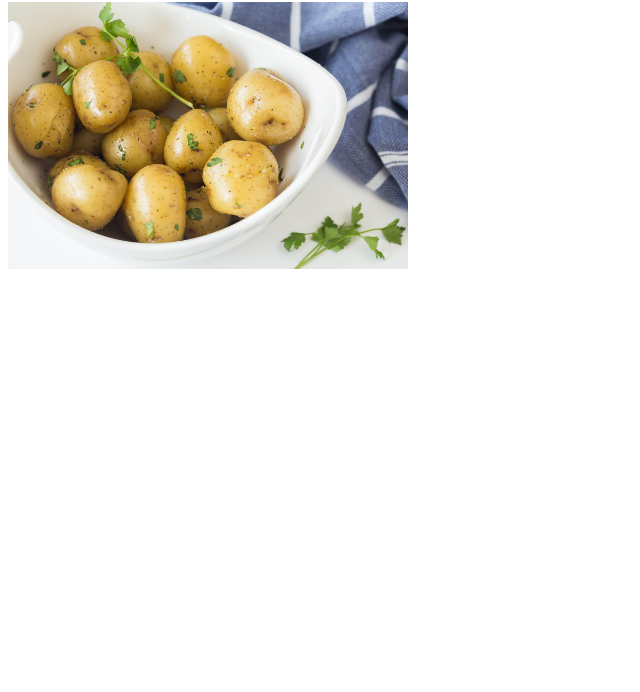
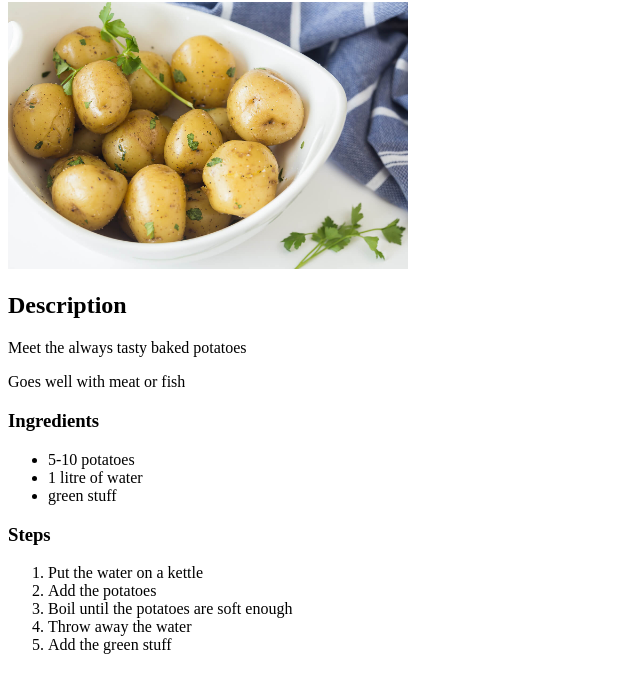
Before and after one commit to MikkoMarkkula/odin-recipes, a plain HTML site: page recipes/boiledpotatoes.html in a window 1280 px wide. Shown: the part 78-770 px from the top of the page, without its empty margins (0-640 px from the left). Drawn offline with Linux system fonts and the light colour scheme.

Commit message:
Finish the baked potatoes recipe

```diff
--- a/recipes/boiledpotatoes.html
+++ b/recipes/boiledpotatoes.html
@@ -8,5 +8,22 @@
 <body>
     <h1>Boiled Potatoes</h1>
     <img src="images/boiledpotatoes.png" alt="Boiled potatoes" width="400">
+    <h2>Description</h2>
+    <p>Meet the always tasty baked potatoes</p>
+    <p>Goes well with meat or fish</p>
+    <h3>Ingredients</h3>
+    <ul>
+        <li>5-10 potatoes</li>
+        <li>1 litre of water</li>
+        <li>green stuff</li>
+    </ul>
+    <h3>Steps</h3>
+    <ol>
+        <li>Put the water on a kettle</li>
+        <li>Add the potatoes</li>
+        <li>Boil until the potatoes are soft enough</li>
+        <li>Throw away the water</li>
+        <li>Add the green stuff</li>
+    </ol>
 </body>
 </html>
```
